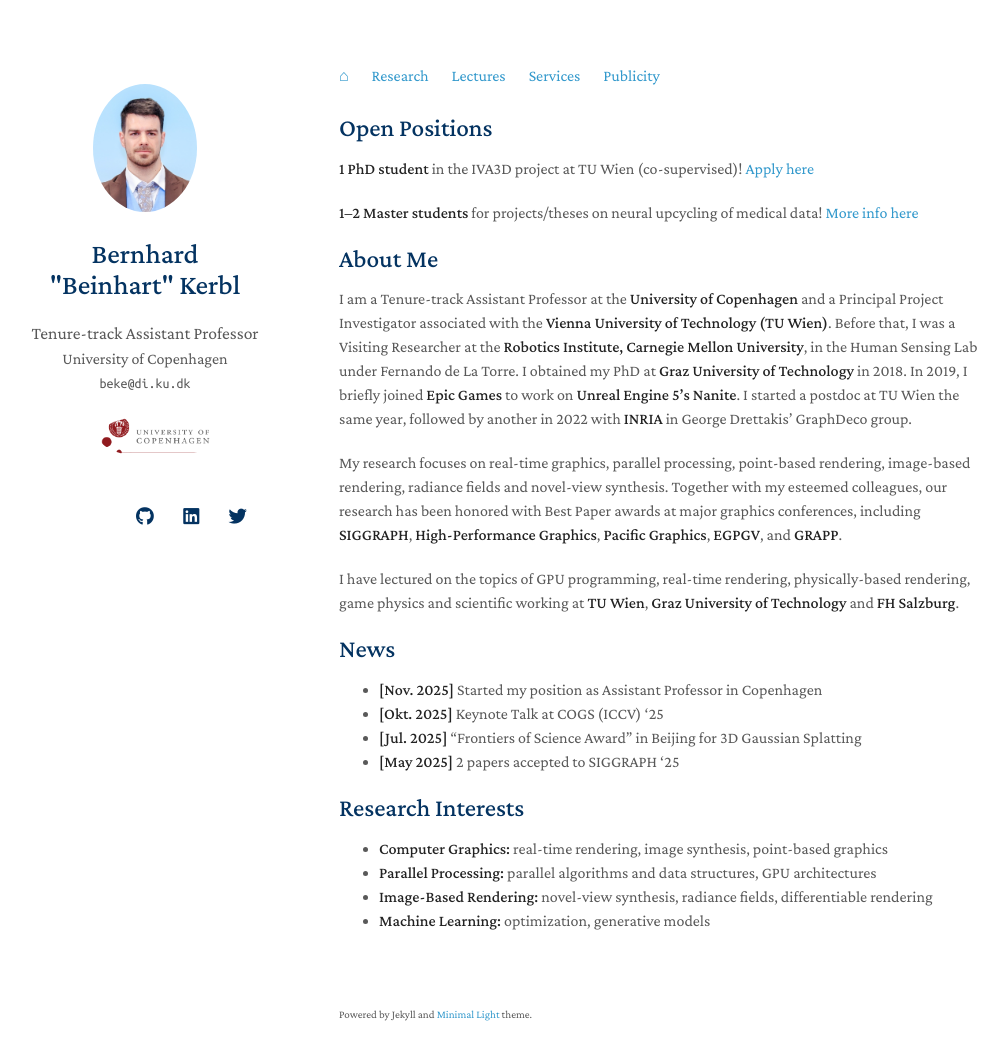
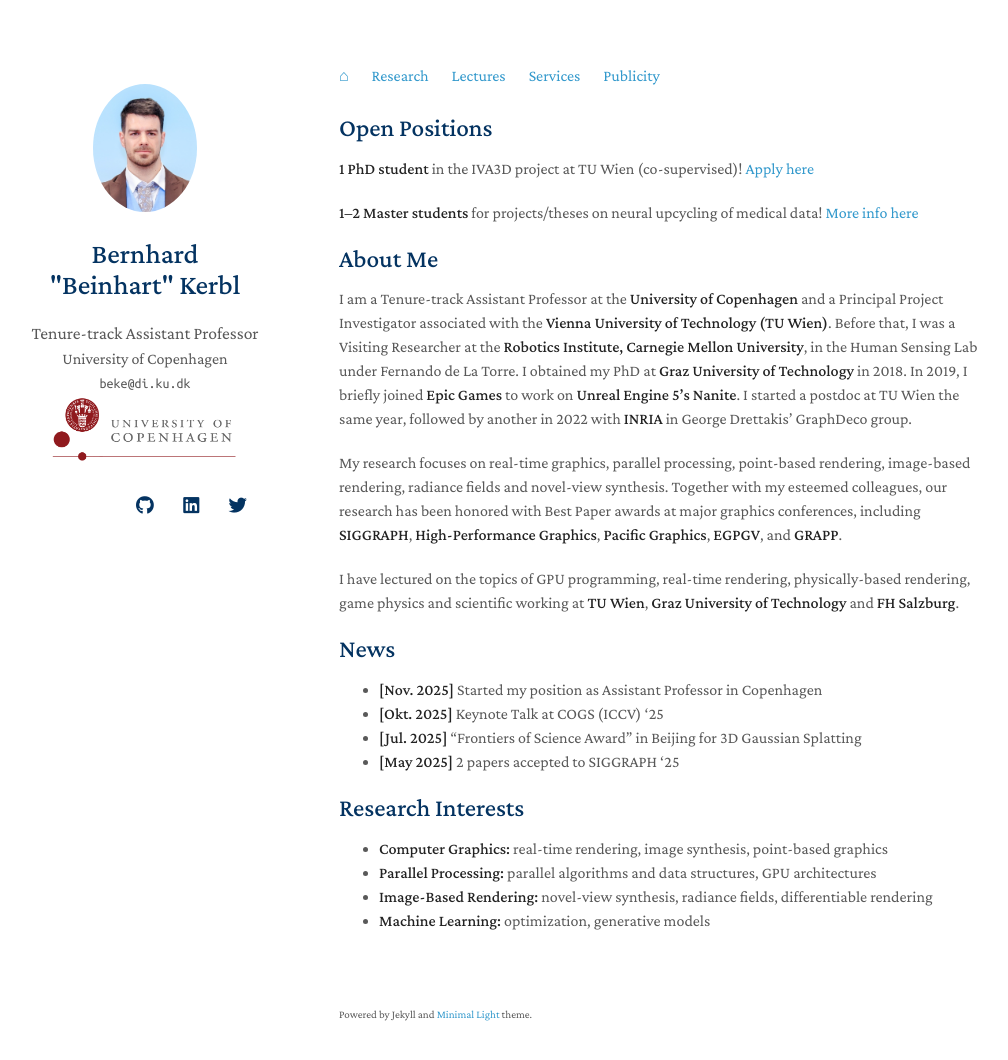
Before and after one commit to Snosixtyboo/snosixtyboo.github.io, a Jekyll site: the page built from index.md, in a window 1280 px wide and 1095 px high. Shown: the top 1060 px of the window, without its empty margins (131-1139 px from the left). Built offline with Jekyll 4.4.1, drawn with Linux system fonts in a browser that asks for light colours; nearby versions of some CDN libraries; a style sheet for code colours, icons or effects is not loaded; our own code applies the rules of GitHub Pages for plain Markdown files.

Commit message:
afill logo#

```diff
--- a/_sass/minimal-light.scss
+++ b/_sass/minimal-light.scss
@@ -235,16 +235,14 @@ papertitle {
       }
 
       .image.affiliation_logo img {
-        border-radius: 100%;
-        width: 45%;
-        padding: 20px;
+        width: 100%;
         // border: 1px solid #ddd;
         // padding: 3px;
         // box-shadow: 0 -1px 5px 1px rgba(200, 200, 200, 0.3);
       }
 
     .image.affiliation_logo {
-      width: 16.00em;
+      width: 12.00em;
     }
 
 h3, h4, h5, h6 {
```
